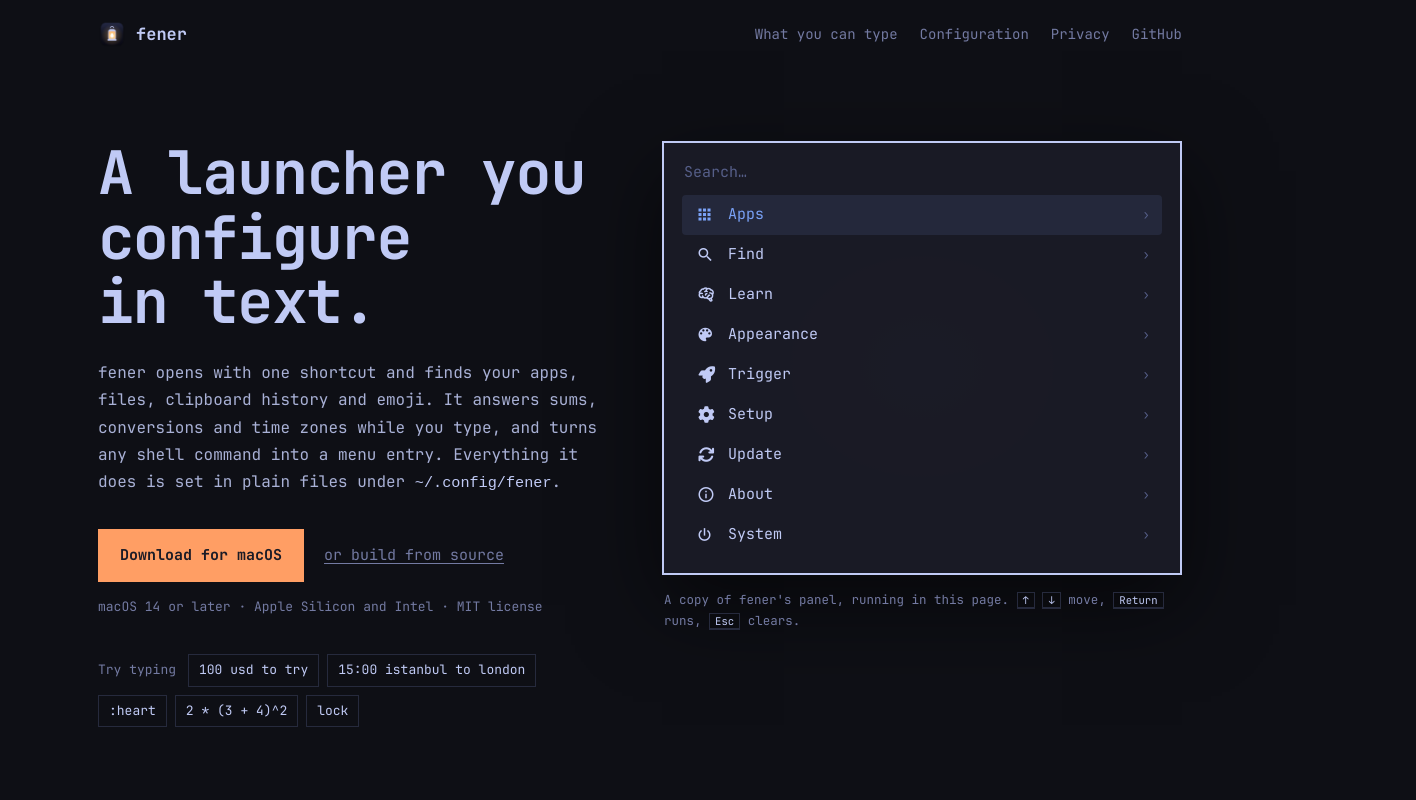
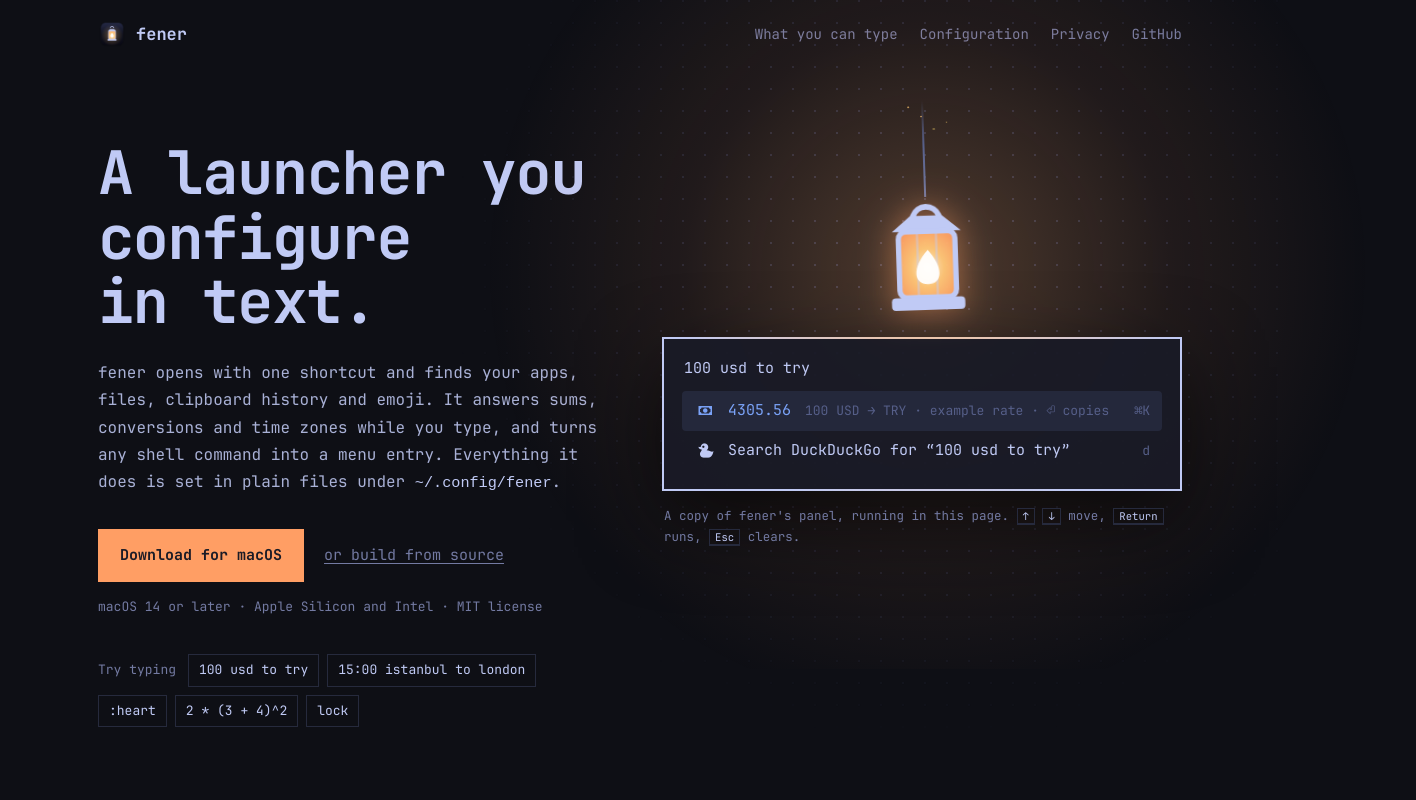
Before and after one commit to omerdikyol/fener, a plain HTML site: page site/index.html in a window 1280 px wide. Shown: the top 800 px of the page, 1416 px wide, since content can reach past the window. Drawn offline with Linux system fonts and the light colour scheme.

Commit message:
Website: a hanging lantern lights the page
A lantern hangs over the live panel and sways (a damped pendulum with a slow idle sway;
a passing cursor pushes it). Its flame flickers, embers rise, and its light drives the
warm glow, the lit edge of the panel's frame, the panel's shadow and a dotted wall that
shows only where the lantern or the cursor shines. On load the flame catches, then the
panel types a few queries until the visitor uses it. Section titles brighten as they
come into view. With reduced motion everything is still.

```diff
--- a/site/app.js
+++ b/site/app.js
@@ -261,8 +261,9 @@ input.addEventListener("keydown", (e) => {
 });
 
 // "Try typing" buttons type into the panel, a character at a time.
-let typing = 0;
+let typing = 0, demoOn = false;
 document.querySelectorAll(".try button").forEach((b) => b.addEventListener("click", () => {
+  demoOn = false;
   const text = b.dataset.q, id = ++typing;
   stack = [stack[0]]; input.placeholder = "Search…"; input.value = ""; filter(); input.focus();
   const reduce = matchMedia("(prefers-reduced-motion: reduce)").matches;
@@ -286,6 +287,25 @@ document.querySelectorAll("[data-copy]").forEach((b) => b.addEventListener("clic
   setTimeout(() => (b.textContent = "copy"), 1600);
 }));
 
+// Shows a few queries on its own after the lantern lights, until the visitor touches the panel.
+window.fenerDemo = () => {
+  if (input.value || document.activeElement === input) return;
+  demoOn = true;
+  const queries = ["100 usd to try", "time in tokyo", ":heart", "2 * (3 + 4)^2", "lock", ""];
+  let qi = 0;
+  const step = () => {
+    if (!demoOn) return;
+    const text = queries[qi++ % queries.length], id = ++typing;
+    input.value = ""; filter();
+    [...text].forEach((ch, i) => setTimeout(() => { if (demoOn && id === typing) { input.value += ch; filter(); } }, 70 * i + 120));
+    setTimeout(step, 70 * text.length + (text ? 2300 : 1600));
+  };
+  step();
+};
+const stopDemo = () => { if (demoOn) { demoOn = false; typing++; input.value = ""; filter(); } };
+panel.addEventListener("pointerdown", stopDemo);
+input.addEventListener("focus", stopDemo);
+
 // fener.../?q=100+usd+to+try (or #q=…) opens the page with that typed.
 const fromUrl = new URLSearchParams(location.search).get("q") || decodeURIComponent((location.hash.match(/^#q=(.*)$/) || [])[1] || "");
 if (fromUrl) input.value = fromUrl;
--- a/site/index.html
+++ b/site/index.html
@@ -14,8 +14,10 @@
   <link rel="icon" href="icon-256.png">
   <link rel="preload" href="fonts/jbm-regular.woff2" as="font" type="font/woff2" crossorigin>
   <link rel="stylesheet" href="style.css">
+  <script>document.documentElement.classList.add("js")</script>
 </head>
-<body>
+<body class="dark">
+  <div class="wall" aria-hidden="true"></div>
   <header class="top">
     <a class="brand" href="#"><img src="icon-256.png" alt="" width="28" height="28"><span>fener</span></a>
     <nav>
@@ -50,6 +52,25 @@
 
       <div class="hero-demo">
         <div class="light" aria-hidden="true"></div>
+        <canvas class="embers" aria-hidden="true"></canvas>
+        <div class="lantern" aria-hidden="true">
+          <div class="cord"></div>
+          <svg viewBox="340 228 344 532" width="76" height="118">
+            <defs>
+              <radialGradient id="glass" cx="50%" cy="55%" r="65%">
+                <stop offset="0" stop-color="#fff1cf"/><stop offset=".45" stop-color="#ffc777"/><stop offset="1" stop-color="#ff9e64"/>
+              </radialGradient>
+            </defs>
+            <path d="M454 330 A62 62 0 0 1 570 330" fill="none" stroke="#c0caf5" stroke-width="26" stroke-linecap="round"/>
+            <path d="M440 330 H584 L668 400 H356 Z" fill="#c0caf5"/>
+            <rect class="glass" x="384" y="400" width="256" height="300" rx="34" fill="url(#glass)"/>
+            <path d="M469 404 V696 M555 404 V696" stroke="#c0caf5" stroke-opacity=".45" stroke-width="10"/>
+            <path class="flame" d="M512 470 C590 560 580 640 512 640 C444 640 434 560 512 470 Z" fill="#fff"/>
+            <rect x="384" y="400" width="256" height="300" rx="34" fill="none" stroke="#c0caf5" stroke-width="24"/>
+            <rect x="346" y="700" width="332" height="56" rx="18" fill="#c0caf5"/>
+            <circle class="core" cx="512" cy="575" r="1" fill="none"/>
+          </svg>
+        </div>
         <div class="panel" id="panel" data-theme="tokyo-night">
           <input id="q" type="text" placeholder="Search…" autocomplete="off" spellcheck="false" aria-label="Search, as in fener" aria-controls="rows">
           <ul id="rows" role="listbox"></ul>
@@ -179,5 +200,6 @@ cd fener &amp;&amp; ./scripts/install.sh</pre><button class="copy" data-copy>cop
 
   <script src="icons.js"></script>
   <script src="app.js"></script>
+  <script src="light.js"></script>
 </body>
 </html>
--- /dev/null
+++ b/site/light.js
@@ -0,0 +1,102 @@
+// The lantern: a pendulum that sways on its own and when the cursor brushes past, a flame that
+// flickers, embers that rise from it, and its light written into CSS variables for the glow,
+// the panel's lit frame and shadow, and the dotted wall. With reduced motion it hangs still.
+"use strict";
+(() => {
+  const reduce = matchMedia("(prefers-reduced-motion: reduce)").matches;
+  const demo = document.querySelector(".hero-demo"), lantern = demo.querySelector(".lantern");
+  const core = lantern.querySelector(".core"), flame = lantern.querySelector(".flame");
+  const light = demo.querySelector(".light"), panel = document.getElementById("panel");
+  const canvas = demo.querySelector(".embers"), ctx = canvas.getContext("2d");
+  const wall = document.querySelector(".wall");
+
+  // ---- headings brighten as they come into view (not tied to the lantern's position) ----
+  const lit = new IntersectionObserver((entries) => entries.forEach((e) => {
+    if (e.isIntersecting) { e.target.classList.add("lit"); lit.unobserve(e.target); }
+  }), { rootMargin: "0px 0px -18% 0px" });
+  document.querySelectorAll("main > section:not(.hero) h2, .manual dl").forEach((el) => reduce ? el.classList.add("lit") : lit.observe(el));
+
+  // ---- cursor: a faint second light on the wall, and what nudges the lantern ----
+  const mouse = { x: -999, y: -999, vx: 0, t: 0 };
+  addEventListener("pointermove", (e) => {
+    const now = performance.now(), dt = Math.max(8, now - mouse.t);
+    mouse.vx = (e.clientX - mouse.x) / dt; mouse.x = e.clientX; mouse.y = e.clientY; mouse.t = now;
+    wall.style.setProperty("--cx", e.clientX + "px"); wall.style.setProperty("--cy", e.clientY + "px");
+  }, { passive: true });
+  document.addEventListener("pointerleave", () => { wall.style.setProperty("--cx", "-999px"); });
+
+  // ---- embers ----
+  let embers = [], nextEmber = 0, dpr = 1;
+  function size() {
+    dpr = Math.min(2, devicePixelRatio || 1);
+    canvas.width = canvas.offsetWidth * dpr; canvas.height = canvas.offsetHeight * dpr;
+  }
+  size(); addEventListener("resize", size);
+
+  // ---- the loop ----
+  let theta = reduce ? 0 : 0.09, omega = 0, last = performance.now(), visible = true, drift = 0;
+  const start = last + 350;     // ignition starts after a beat
+  new IntersectionObserver(([e]) => { visible = e.isIntersecting; }).observe(demo);
+
+  function frame(now) {
+    const dt = Math.min(0.05, (now - last) / 1000); last = now;
+
+    // brightness: ignite over 1.6 s, then flicker
+    const ignite = reduce ? 1 : Math.min(1, Math.max(0, (now - start) / 1600));
+    const eased = 1 - Math.pow(1 - ignite, 3);
+    drift += (Math.random() - 0.5) * 0.08; drift *= 0.92;
+    const flicker = reduce ? 1 : 0.93 + 0.035 * Math.sin(now * 0.011) + 0.025 * Math.sin(now * 0.029 + 1.3) + drift * 0.25;
+    const glow = eased * flicker;
+
+    if (visible) {
+      // pendulum: gravity, damping, a slow idle sway, and pushes from a passing cursor
+      if (!reduce) {
+        const r = core.getBoundingClientRect();
+        const near = Math.hypot(mouse.x - r.x, mouse.y - (r.y - 30)) < 130 && now - mouse.t < 60;
+        if (near) omega -= Math.max(-0.9, Math.min(0.9, mouse.vx * 0.9)) * dt * 6;   // CSS rotate is clockwise: a push to the right is negative
+        omega += (-7.5 * Math.sin(theta) - 0.75 * omega + 0.32 * Math.sin(now * 0.0011)) * dt;
+        theta = Math.max(-0.7, Math.min(0.7, theta + omega * dt));
+        lantern.style.transform = `rotate(${theta}rad)`;
+        flame.style.transform = `scale(${0.96 + 0.06 * (flicker - 0.93) * 8}, ${0.9 + 0.12 * (flicker - 0.9) * 6}) rotate(${-theta * 0.6}rad)`;
+      }
+      const c = core.getBoundingClientRect(), cx = c.x, cy = c.y;
+      const lr = light.getBoundingClientRect(), pr = panel.getBoundingClientRect();
+      demo.style.setProperty("--glow", glow.toFixed(3));
+      light.style.setProperty("--gx", (cx - lr.x).toFixed(1) + "px");
+      light.style.setProperty("--gy", (cy - lr.y).toFixed(1) + "px");
+      panel.style.setProperty("--ex", (cx - pr.x).toFixed(1) + "px");
+      panel.style.setProperty("--ey", (cy - pr.y).toFixed(1) + "px");
+      panel.style.setProperty("--sx", ((pr.x + pr.width / 2 - cx) * 0.07).toFixed(1) + "px");
+      panel.style.setProperty("--sy", (24 + (pr.y + pr.height / 2 - cy) * 0.04).toFixed(1) + "px");
+      wall.style.setProperty("--lx", cx.toFixed(1) + "px");
+      wall.style.setProperty("--ly", cy.toFixed(1) + "px");
+      wall.style.setProperty("--lr", (520 * glow).toFixed(0) + "px");
+
+      // embers rise from the cap, drift, and fade
+      if (!reduce) {
+        const cr = canvas.getBoundingClientRect();
+        if (ignite >= 1 && now > nextEmber && embers.length < 14) {
+          const ox = cx - cr.x + Math.sin(theta) * -70, oy = cy - cr.y - Math.cos(theta) * 70;
+          embers.push({ x: ox + (Math.random() - 0.5) * 16, y: oy, vx: (Math.random() - 0.5) * 10, vy: -(14 + Math.random() * 16),
+                        age: 0, life: 2.6 + Math.random() * 1.8, r: 0.7 + Math.random() * 1.1, phase: Math.random() * 6 });
+          nextEmber = now + 380 + Math.random() * 520;
+        }
+        ctx.clearRect(0, 0, canvas.width, canvas.height);
+        embers = embers.filter((p) => (p.age += dt) < p.life);
+        for (const p of embers) {
+          p.x += (p.vx + Math.sin(p.age * 2.2 + p.phase) * 7) * dt; p.y += p.vy * dt; p.vy *= 0.995;
+          const a = Math.sin(Math.PI * p.age / p.life) * 0.85;
+          ctx.beginPath(); ctx.arc(p.x * dpr, p.y * dpr, p.r * dpr, 0, Math.PI * 2);
+          ctx.fillStyle = `rgba(255, ${170 + Math.floor(60 * (1 - p.age / p.life))}, 110, ${a})`; ctx.fill();
+        }
+      }
+    } else {
+      wall.style.setProperty("--lr", "0px");
+    }
+    if (!reduce || ignite < 1) requestAnimationFrame(frame);
+  }
+  requestAnimationFrame(frame);
+
+  // Once lit, the panel starts showing what it can do, until someone uses it.
+  if (!reduce) setTimeout(() => window.fenerDemo && window.fenerDemo(), 2300);
+})();
--- a/site/style.css
+++ b/site/style.css
@@ -24,6 +24,10 @@ kbd { font: inherit; font-size: 0.85em; color: var(--ink); border: 1px solid var
 h1, h2 { color: var(--ink); font-weight: 700; letter-spacing: -0.02em; margin: 0; }
 h1 { font-size: clamp(34px, 5.2vw, 60px); line-height: 1.08; }
 h2 { font-size: clamp(24px, 3vw, 32px); line-height: 1.2; }
+.js main > section:not(.hero) h2 { color: #353a54; transition: color 1.4s ease; }
+.js main > section:not(.hero) h2.lit { color: var(--ink); }
+.js .manual dt { color: #5a4033; transition: color 0.9s ease; }
+.js .manual dl.lit dt { color: var(--flame); }
 .sub { color: var(--mute); margin: 8px 0 0; }
 main > section { max-width: 1180px; margin: 0 auto; padding: clamp(56px, 9vw, 120px) var(--gap) 0; }
 
@@ -47,16 +51,44 @@ main > section { max-width: 1180px; margin: 0 auto; padding: clamp(56px, 9vw, 12
 .try button { font: inherit; font-size: 13px; color: var(--ink); background: none; border: 1px solid var(--line); padding: 4px 10px; cursor: pointer; }
 .try button:hover, .try button:focus-visible { border-color: var(--flame); color: var(--flame); outline: none; }
 
-.hero-demo { position: relative; }
-/* The lantern: one warm light behind the panel, nothing else on the page glows. unslop-ignore: the product's concept, used once. */
-.light { position: absolute; inset: -18% -22% -10% -22%; background: radial-gradient(closest-side, rgba(255, 158, 100, 0.13), rgba(255, 158, 100, 0) 70%); pointer-events: none; }
+/* ---- the lantern ------------------------------------------------------------------------
+   Every light effect on the page comes from the hanging lantern (or, faintly, the cursor).
+   light.js swings it, flickers the flame and writes the light's position into CSS variables:
+   --glow (0..1 brightness), --gx/--gy (light in .light), --ex/--ey (light on the panel),
+   --sx/--sy (panel shadow), --lx/--ly/--lr and --cx/--cy (the wall's two light spots).
+   unslop-ignore: the warm light is the product's concept. */
+.hero-demo { --glow: 0; }
+.wall { --lx: -999px; --ly: -999px; --lr: 0px; --cx: -999px; --cy: -999px; }
+.wall { position: fixed; inset: 0; z-index: 0; pointer-events: none;
+  background-image: radial-gradient(circle at 1px 1px, #2f3552 1.1px, transparent 1.6px); background-size: 22px 22px;
+  -webkit-mask-image: radial-gradient(circle 190px at var(--cx) var(--cy), rgba(0,0,0,0.55), transparent 100%), radial-gradient(circle var(--lr) at var(--lx) var(--ly), #000, transparent 100%);
+  mask-image: radial-gradient(circle 190px at var(--cx) var(--cy), rgba(0,0,0,0.55), transparent 100%), radial-gradient(circle var(--lr) at var(--lx) var(--ly), #000, transparent 100%); }
+.top, main, footer { position: relative; z-index: 1; }
+
+.hero-demo { position: relative; padding-top: 196px; }
+.light { position: absolute; inset: -40% -45% -30% -45%; pointer-events: none;
+  background: radial-gradient(circle calc(140px + 330px * var(--glow)) at var(--gx, 50%) var(--gy, 20%),
+    rgba(255, 176, 112, calc(0.3 * var(--glow))), rgba(255, 158, 100, calc(0.09 * var(--glow))) 55%, rgba(255, 158, 100, 0) 100%); }
+.embers { position: absolute; left: -220px; top: -160px; width: calc(100% + 440px); height: calc(100% + 260px); pointer-events: none; }
+.lantern { position: absolute; left: calc(50% - 38px); top: -40px; width: 76px; transform-origin: 38px 0; will-change: transform; z-index: 2; }
+.lantern .cord { width: 2px; height: 96px; margin: 0 auto; background: linear-gradient(to bottom, rgba(115, 122, 162, 0), #565f89 45%, #737aa2); }
+.lantern svg { display: block; margin-top: -4px; filter: drop-shadow(0 0 calc(18px * var(--glow)) rgba(255, 158, 100, calc(0.55 * var(--glow)))); }
+.lantern .glass { opacity: calc(0.35 + 0.65 * var(--glow)); }
+.lantern .flame { transform-box: fill-box; transform-origin: 50% 100%; opacity: calc(0.2 + 0.8 * var(--glow)); }
+
 .status { position: relative; color: var(--mute); font-size: 12.5px; margin: 14px 2px 0; min-height: 3.4em; }
 .status b { color: var(--flame); font-weight: 400; }
 
 /* the fener panel, sized like the app: 40 px rows, 15 px text, 2 px border, square corners */
 .panel { --bg: #1a1b26; --border: #c0caf5; --text: #c0caf5; --muted: #565f89; --accent: #7aa2f7; --selection: #24283b;
   position: relative; background: color-mix(in srgb, var(--bg) 95%, transparent); border: 2px solid var(--border);
-  padding: 18px; box-shadow: 0 30px 80px rgba(0, 0, 0, 0.55); transition: background 0.2s, border-color 0.2s; }
+  padding: 18px; box-shadow: var(--sx, 0px) var(--sy, 30px) 80px rgba(0, 0, 0, 0.6); transition: background 0.2s, border-color 0.2s; }
+/* Light catching the frame on the lantern's side. */
+.panel::before { content: ""; position: absolute; inset: -2px; padding: 2px; pointer-events: none;
+  background: radial-gradient(circle 260px at var(--ex, 50%) var(--ey, -40px), rgba(255, 196, 140, var(--glow)), rgba(255, 158, 100, 0) 100%);
+  -webkit-mask: linear-gradient(#000 0 0) content-box, linear-gradient(#000 0 0); -webkit-mask-composite: xor;
+  mask: linear-gradient(#000 0 0) content-box exclude, linear-gradient(#000 0 0); }
+.files-demo .panel::before { display: none; }
 .panel[data-theme="catppuccin-mocha"] { --bg: #1e1e2e; --border: #b4befe; --text: #cdd6f4; --muted: #6c7086; --accent: #89b4fa; --selection: #313244; }
 .panel input, .panel .field { display: block; width: 100%; height: 24px; margin: 0 0 10px 2px; padding: 0; border: 0; outline: 0; background: none; color: var(--text); font: inherit; font-size: 15px; caret-color: var(--accent); }
 .panel input::placeholder, .panel .placeholder { color: var(--muted); }
@@ -135,4 +167,9 @@ footer b { color: var(--ink); }
   .panel { padding: 14px 12px; }
   .panel li { gap: 10px; padding: 0 8px; }
 }
-@media (prefers-reduced-motion: reduce) { .panel { transition: none; } }
+@media (prefers-reduced-motion: reduce) {
+  .panel { transition: none; }
+  .js main > section:not(.hero) h2, .js .manual dt { transition: none; }
+}
+@media (max-width: 960px) { .hero-demo { padding-top: 170px; } }
+@media (hover: none) { .wall { -webkit-mask-image: radial-gradient(circle var(--lr) at var(--lx) var(--ly), #000, transparent 100%); mask-image: radial-gradient(circle var(--lr) at var(--lx) var(--ly), #000, transparent 100%); } }
```
